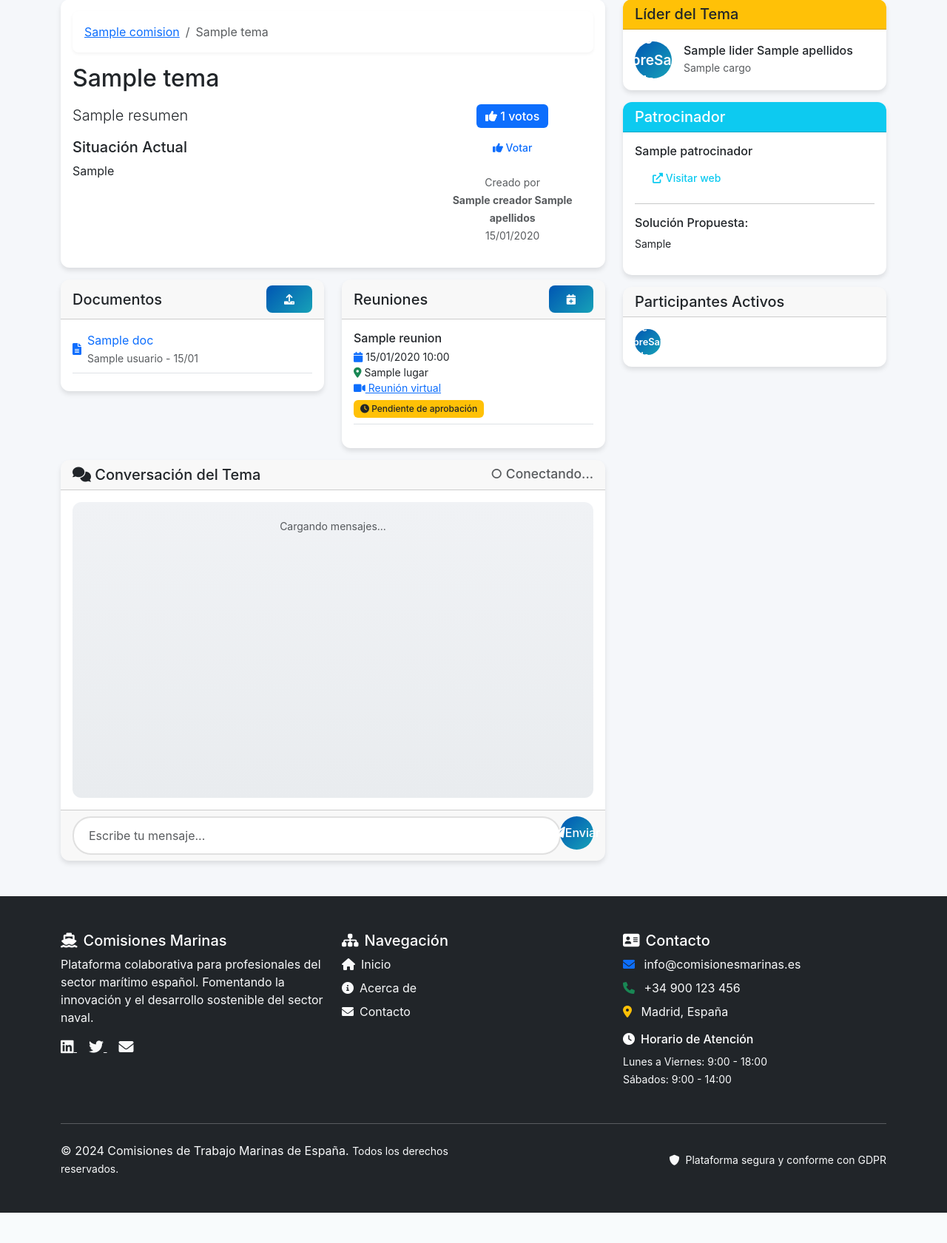
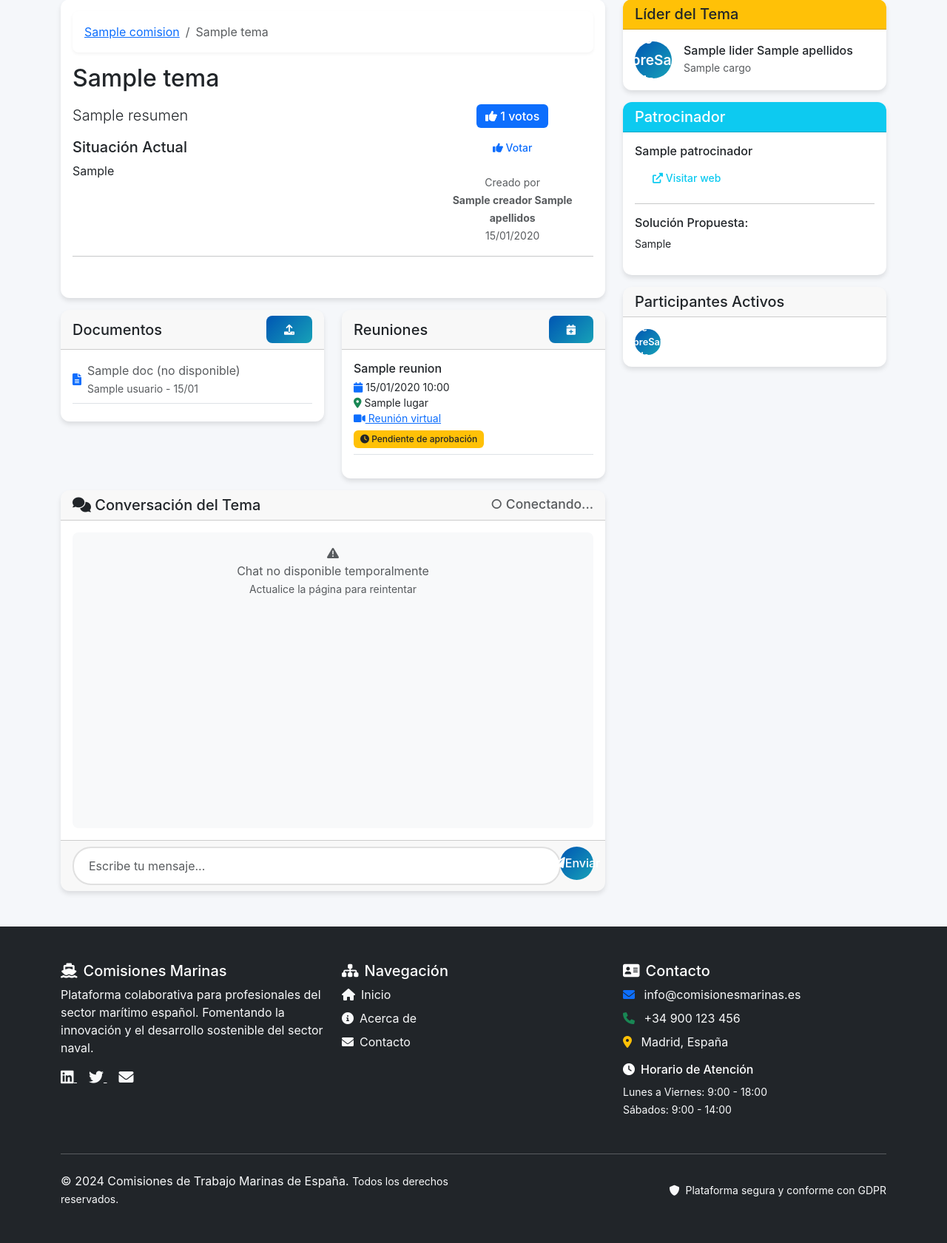
Before and after one commit to Gumerwest/comisiones-marinas, a Python web app: template app/templates/temas/ver.html in a window 1280 px wide. Shown: the part 393-2074 px from the top of the page at 74% size. Before the commit the page ends 2033 px from the top, so only its background shows below. Run offline with Jinja, Linux system fonts and the light colour scheme; the template is opened without the code that fills it: most values are stand-ins (such as "Sample title", 1, 10 or a date in 2020); some libraries are stand-ins or nearby versions.

Commit message:
Update ver.html

```diff
--- a/app/templates/temas/ver.html
+++ b/app/templates/temas/ver.html
@@ -52,17 +52,30 @@
                     </div>
                 </div>
 
-                {% if current_user.rol == 'admin' %}
+                <!-- Botones de administración -->
                 <hr>
-                <div class="btn-group btn-group-sm">
+                <div class="btn-group btn-group-sm flex-wrap">
+                    {% if current_user.rol == 'admin' or current_user.es_coordinador_de(tema.comision_id) or tema.creador_id == current_user.id %}
                         <a href="{{ url_for('temas.editar_tema', id=tema.id) }}" class="btn btn-outline-primary">
                             <i class="fas fa-edit"></i> Editar
                         </a>
+                    {% endif %}
+
+                    {% if current_user.rol == 'admin' or current_user.es_coordinador_de(tema.comision_id) %}
                         <a href="{{ url_for('temas.gestionar_patrocinador', id=tema.id) }}" class="btn btn-outline-warning">
-                        <i class="fas fa-handshake"></i> Patrocinador
+                            <i class="fas fa-handshake"></i> Gestionar Patrocinador
                         </a>
+
+                        {% if tema.estado == 'pendiente_aprobacion' %}
+                        <form action="{{ url_for('temas.aprobar_tema', id=tema.id) }}" method="post" class="d-inline">
+                            <input type="hidden" name="csrf_token" value="{{ csrf_token() }}">
+                            <button type="submit" class="btn btn-success btn-sm">
+                                <i class="fas fa-check"></i> Aprobar Tema
+                            </button>
+                        </form>
+                        {% endif %}
+                    {% endif %}
                 </div>
-                {% endif %}
             </div>
         </div>
 
@@ -83,10 +96,14 @@
                             <div class="d-flex align-items-center mb-2 pb-2 border-bottom">
                                 <i class="fas fa-file-{{ 'pdf' if doc.tipo == 'pdf' else 'alt' }} me-2 text-primary"></i>
                                 <div class="flex-grow-1">
+                                    {% if config.get('UPLOADS_ENABLED') %}
                                         <a href="{{ url_for('static', filename='uploads/' + doc.path) }}"
                                            target="_blank" class="text-decoration-none">
                                             {{ doc.nombre }}
                                         </a>
+                                    {% else %}
+                                        <span class="text-muted">{{ doc.nombre }} (no disponible)</span>
+                                    {% endif %}
                                     <br>
                                     <small class="text-muted">{{ doc.usuario.nombre }} - {{ doc.fecha_subida.strftime('%d/%m') }}</small>
                                 </div>
@@ -125,7 +142,7 @@
                                     {% endif %}
                                 </p>
 
-                                <!-- Mostrar estado de la reunión -->
+                                <!-- Estado de la reunión -->
                                 {% if reunion.estado == 'pendiente_aprobacion' %}
                                     <span class="badge bg-warning text-dark">
                                         <i class="fas fa-clock"></i> Pendiente de aprobación
@@ -173,9 +190,10 @@
             </div>
             <div class="card-body p-3">
                 <div id="chat-messages" data-current-user-id="{{ current_user.id }}"
-                     style="height: 350px; overflow-y: auto;">
+                     style="height: 350px; overflow-y: auto; background: #f8f9fa; border-radius: 8px; padding: 1rem;">
                     <div class="text-center text-muted">
-                        <small>Cargando mensajes...</small>
+                        <i class="fas fa-spinner fa-spin"></i> Conectando al chat...
+                        <br><small>Si no se conecta, actualice la página</small>
                     </div>
                 </div>
             </div>
@@ -234,14 +252,20 @@
 
         <!-- Patrocinador -->
         <div class="card mb-3">
-            <div class="card-header bg-info text-white">
+            <div class="card-header bg-info text-white d-flex justify-content-between align-items-center">
                 <h5 class="mb-0">Patrocinador</h5>
+                {% if current_user.rol == 'admin' or current_user.es_coordinador_de(tema.comision_id) %}
+                <a href="{{ url_for('temas.gestionar_patrocinador', id=tema.id) }}"
+                   class="btn btn-sm btn-light">
+                    <i class="fas fa-edit"></i>
+                </a>
+                {% endif %}
             </div>
             <div class="card-body">
                 {% if tema.patrocinador %}
-                    {% if tema.logo_patrocinador_path %}
+                    {% if tema.logo_patrocinador_path and config.get('UPLOADS_ENABLED') %}
                     <img src="{{ url_for('static', filename='uploads/' + tema.logo_patrocinador_path) }}"
-                         alt="{{ tema.patrocinador }}" class="img-fluid mb-2">
+                         alt="{{ tema.patrocinador }}" class="img-fluid mb-2" style="max-height: 100px;">
                     {% endif %}
                     <h6>{{ tema.patrocinador }}</h6>
                     {% if tema.enlace_patrocinador %}
@@ -255,7 +279,13 @@
                     <p class="small">{{ tema.solucion_patrocinador }}</p>
                     {% endif %}
                 {% else %}
-                    <p class="text-muted small mb-0">Sin patrocinador</p>
+                    <p class="text-muted small mb-2">Sin patrocinador</p>
+                    {% if current_user.rol == 'admin' or current_user.es_coordinador_de(tema.comision_id) %}
+                    <a href="{{ url_for('temas.gestionar_patrocinador', id=tema.id) }}"
+                       class="btn btn-sm btn-info">
+                        <i class="fas fa-plus"></i> Añadir Patrocinador
+                    </a>
+                    {% endif %}
                 {% endif %}
             </div>
         </div>
@@ -329,33 +359,80 @@
                   method="post" enctype="multipart/form-data">
                 <input type="hidden" name="csrf_token" value="{{ csrf_token() }}">
                 <div class="modal-body">
-                    {% if not config.UPLOADS_ENABLED %}
+                    {% if not config.get('UPLOADS_ENABLED') %}
                     <div class="alert alert-warning">
                         <i class="fas fa-exclamation-triangle me-2"></i>
-                        <strong>Nota:</strong> La carga de archivos no está disponible en la versión de demostración.
-                        En producción, se recomienda usar un servicio de almacenamiento externo como AWS S3.
+                        <strong>Nota:</strong> La carga de archivos no está disponible en la versión de demostración alojada en Render.
+                        Esta función requiere un servicio de almacenamiento externo como AWS S3 o Cloudinary.
+                        <br><br>
+                        Para habilitarla en producción, configure las variables de entorno de Cloudinary.
                     </div>
                     {% endif %}
                     <div class="mb-3">
                         <label class="form-label">Nombre del Documento</label>
-                        <input type="text" class="form-control" name="nombre" required>
+                        <input type="text" class="form-control" name="nombre" required
+                               {% if not config.get('UPLOADS_ENABLED') %}disabled{% endif %}>
                     </div>
                     <div class="mb-3">
                         <label class="form-label">Descripción</label>
-                        <textarea class="form-control" name="descripcion" rows="2"></textarea>
+                        <textarea class="form-control" name="descripcion" rows="2"
+                                  {% if not config.get('UPLOADS_ENABLED') %}disabled{% endif %}></textarea>
                     </div>
                     <div class="mb-3">
                         <label class="form-label">Archivo</label>
                         <input type="file" class="form-control" name="documento" required
-                               accept=".pdf,.doc,.docx,.xls,.xlsx,.ppt,.pptx,.txt,.jpg,.jpeg,.png,.gif">
+                               accept=".pdf,.doc,.docx,.xls,.xlsx,.ppt,.pptx,.txt,.jpg,.jpeg,.png,.gif"
+                               {% if not config.get('UPLOADS_ENABLED') %}disabled{% endif %}>
                     </div>
                 </div>
                 <div class="modal-footer">
                     <button type="button" class="btn btn-secondary" data-bs-dismiss="modal">Cancelar</button>
-                    <button type="submit" class="btn btn-primary">Subir</button>
+                    <button type="submit" class="btn btn-primary"
+                            {% if not config.get('UPLOADS_ENABLED') %}disabled{% endif %}>
+                        <i class="fas fa-upload me-2"></i>Subir
+                    </button>
                 </div>
             </form>
         </div>
     </div>
 </div>
+
+<!-- Script para chat mejorado -->
+<script>
+document.addEventListener('DOMContentLoaded', function() {
+    // Intentar inicializar el chat solo si SocketIO está disponible
+    if (typeof io !== 'undefined') {
+        // Dar tiempo a que se cargue completamente
+        setTimeout(() => {
+            if (window.chatManager) {
+                window.chatManager.init();
+            } else {
+                console.log('Chat manager no disponible');
+                const chatMessages = document.getElementById('chat-messages');
+                if (chatMessages) {
+                    chatMessages.innerHTML = `
+                        <div class="text-center text-muted">
+                            <i class="fas fa-exclamation-triangle"></i>
+                            <br>Chat no disponible temporalmente
+                            <br><small>Actualice la página para reintentar</small>
+                        </div>
+                    `;
+                }
+            }
+        }, 1000);
+    } else {
+        console.log('SocketIO no disponible');
+        const chatMessages = document.getElementById('chat-messages');
+        if (chatMessages) {
+            chatMessages.innerHTML = `
+                <div class="text-center text-muted">
+                    <i class="fas fa-wifi"></i>
+                    <br>Servicio de chat no disponible
+                    <br><small>Funcionalidad en desarrollo</small>
+                </div>
+            `;
+        }
+    }
+});
+</script>
 {% endblock %}
```
Lines whose indentation alone changed are shown as unchanged.
